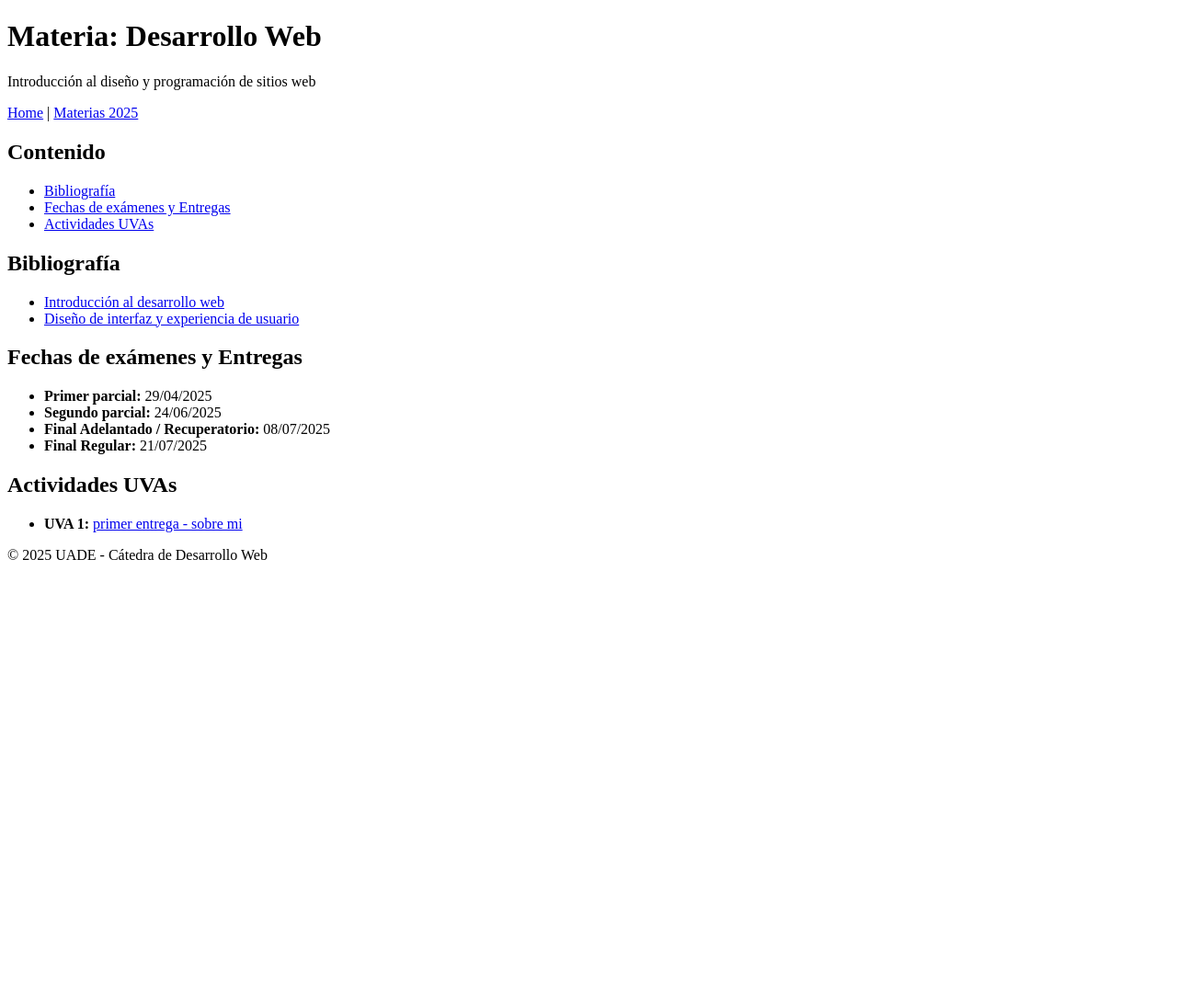
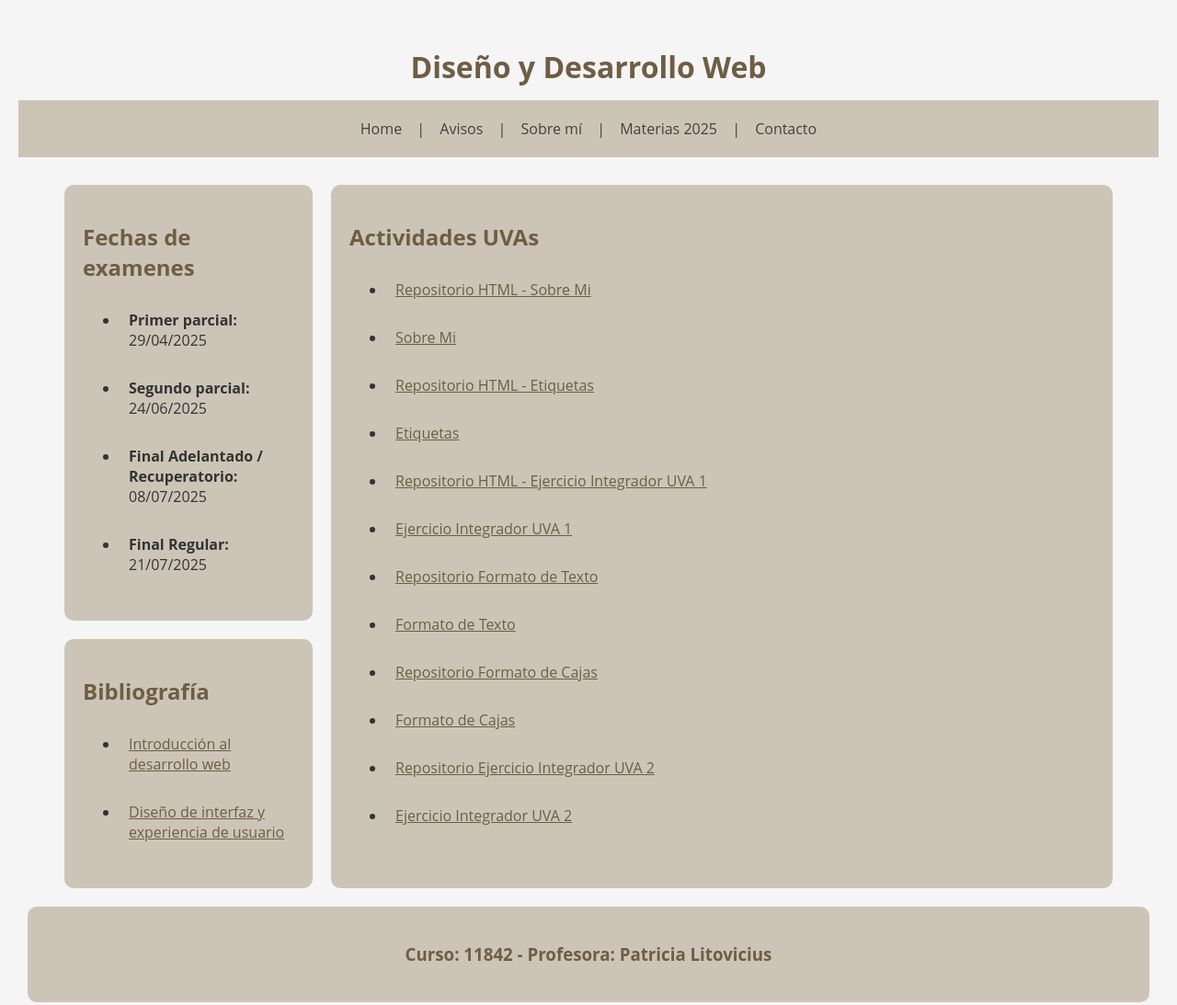
Before and after one commit to mercedesbr/desarrolloweb.io, a plain HTML site: page index.html in a window 1280 px wide. Shown: the top 1093 px of the page at 92% size. Before the commit the page ends 800 px from the top, so only its background shows below. Drawn offline with Linux system fonts and the light colour scheme.

Commit message:
final changes

```diff
--- /dev/null
+++ b/desarrollostyle.css
@@ -0,0 +1,194 @@
+
+html, body {
+    font-family: 'Open Sans', sans-serif;
+    background-color: #f5f5f5;
+    color: hsl(0, 0%, 20%);
+    margin: 0;
+    padding: 0;
+    height: 100%;
+  }
+
+  /* Cabecera */
+  header {
+    color: #6F5D44;
+    padding: 10px;
+    text-align: center;
+  }
+
+  header h1 {
+    margin-bottom: 5px;
+  }
+
+  /* Menú */
+  nav ul {
+    list-style: none;
+    display: flex;
+    justify-content: center;
+    gap: 15px;
+    padding: 0;
+  }
+
+  nav a {
+    color: #414240;
+    text-decoration: none;
+    padding: 8px 12px;
+    border-radius: 5px;
+  }
+
+  nav a:hover {
+    background-color: #E5BB89;
+  }
+
+  a {
+    color: #6F5D44;
+  }
+
+  /* Listas*/
+  .ul-seleccionable, ul {
+    list-style-type: disc;
+    padding-left: 40px;
+    margin: 20px 0;
+    color: #333;
+  }
+
+  .ul-seleccionable li {
+    margin: 10px 0;
+    padding: 10px;
+    border-radius: 8px;
+    transition: transform 0.3s ease;
+  }
+  ul li {
+    margin: 10px 0;
+    padding: 10px;
+  }
+
+
+  .ul-seleccionable li:hover {
+    box-shadow: 0 4px 8px rgba(0, 0, 0, 0.1);
+  }
+
+  .curso {
+    color: #6F5D44;
+    text-align: center;
+    margin-bottom: 20px;
+  }
+  /* Contenedor principal */
+  .container {
+    min-height: 100%;
+    display: flex;
+    flex-direction: column;
+
+  }
+
+  /* Contenido */
+  .content {
+    flex-grow: 1;
+    padding: 20px;
+  }
+
+  /* Menú */
+  .menu {
+    text-align: center;
+    background-color: #CCC5B7;
+    color: #414240;
+    padding: 20px;
+    margin-bottom: 20px;
+  }
+
+
+/* Grid */
+.grid-container {
+    display: grid;
+    grid-template-columns: 20px 1fr 1fr 1fr 1fr 20px; /* Primera y última columna con margen */
+    grid-template-rows: auto auto auto;
+    padding: 10px;
+    gap: 20px;
+  }
+
+  .grid-container > div {
+    padding: 20px;
+    background-color: #CCC5B7;
+    border-radius: 10px;
+  }
+
+  .primero {
+    grid-column: 2 / 3;
+  }
+
+  .segundo {
+    grid-column: 2 / 3;  /* Segundo grid desde la columna 2 */
+    grid-row: 2 / 3;
+  }
+
+  .tercero {
+    grid-area: 1 / 3 / 3 / 6;
+  }
+  .cuarto {
+    grid-column: 1 / 7;
+    text-align: center;
+    font-weight: bold;
+  }
+  /* Lista de tareas */
+  .actividades-title {
+    font-weight: bold;
+    color: #6F5D44;
+  }
+
+  @media (max-width: 600px) {
+    .grid-container {
+      grid-template-columns: 10px 1fr 10px;
+      grid-template-rows: auto;
+    }
+
+    .primero,
+    .segundo,
+    .tercero,
+    .cuarto {
+      grid-column: 2 / 3;
+      grid-row: auto;
+    }
+
+    .tercero {
+      grid-area: auto;
+    }
+    nav ul {
+        flex-direction: column;
+        align-items: center;
+        gap: 10px;
+    }
+    .content {
+        padding: 15px;
+      }
+
+    .hero {
+        padding: 10px;
+      }
+
+    .tabla-materias th, .tabla-materias td {
+        padding: 10px;
+        font-size: 14px;
+    }
+
+    #task-input {
+        width: 90%;
+    }
+
+    .menu {
+        padding: 15px;
+    }
+    .perfil {
+        flex-direction: column;
+        align-items: center;
+        text-align: center;
+      }
+
+    .foto-perfil {
+        width: 80%; /* que no ocupe todo el ancho */
+    }
+
+      ul {
+        padding-left: 20px;
+      }
+      .form-section {
+        padding: 50px 50px;
+      }
--- a/index.html
+++ b/index.html
@@ -1,63 +1,72 @@
 <!DOCTYPE html>
 <html lang="es">
 <head>
-  <meta charset="UTF-8">
-  <title>Desarrollo Web - Informativa</title>
+    <meta charset="UTF-8" />
+    <meta name="viewport" content="width=device-width, initial-scale=1.0" />
+    <title>Diseño y Desarrollo Web</title>
+   <link rel="stylesheet" href="desarrollostyle.css" />
 </head>
+
  <body>
-
+    <div class="container">
+        <div class="content">
             <header>
-    <h1>Materia: Desarrollo Web</h1>
-    <p>Introducción al diseño y programación de sitios web</p>
+                <h1>Diseño y Desarrollo Web</h1>
             </header>
-
+            <section class="menu">
                 <nav>
-    <a href="https://mercedesbr.github.io/dw.uva1.github.io/index.html">Home</a> |
-    <a href="https://mercedesbr.github.io/dw.uva1.github.io/materias.html">Materias 2025</a>
+                    <a href="index.html">Home</a> |
+                    <a href="avisos.html">Avisos</a> |
+                    <a href="sobremi.html">Sobre mí</a> |
+                    <a href="materias.html">Materias 2025</a> |
+                    <a href="contacto.html">Contacto</a>
                 </nav>
-
-  <nav>
-    <div class="container">
-      <h1>Contenido</h1>
-      <ul>
-        <li><a href="#bibliografía">Bibliografía</a></li>
-        <li><a href="#fechas">Fechas de exámenes y Entregas</a></li>
-        <li><a href="#actividades">Actividades UVAs</a></li>
-      </ul>
-    </div>
-  </nav>
-
-  <main>
-    <section id="bibliografía">
-        <h2>Bibliografía</h2>
-        <ul>
-          <li><a href="https://virtualbsp.uade.edu.ar/d2l/le/content/43347/viewContent/571949/View"> Introducción al desarrollo web </a></li>
-          <li><a href="https://virtualbsp.uade.edu.ar/d2l/le/content/43347/viewContent/571954/View"> Diseño de interfaz y experiencia de usuario </a></li>
-
-        </ul>
              </section>
-
-    <section id="fechas">
-      <h2>Fechas de exámenes y Entregas</h2>
+             <div class="grid-container">
+                <div class="grid-item primero">
+                        <h2 class="actividades-title">Fechas de examenes</h2>
                             <ul>
                                 <li><strong>Primer parcial:</strong>  29/04/2025</li>
                                 <li><strong>Segundo parcial:</strong> 24/06/2025</li>
                                 <li><strong>Final Adelantado / Recuperatorio:</strong>  08/07/2025</li>
                                 <li><strong>Final Regular:</strong>  21/07/2025</li>
                             </ul>
-    </section>
-    <section id="actividades">
-      <h2>Actividades UVAs</h2>
-      <ul>
-        <li> <strong>UVA 1:</strong> <a href= "https://mercedesbr.github.io/sobremi.github.io/"> primer entrega - sobre mi</a> </li>
+                </div>
+                <div class="grid-item segundo">
+                        <h2 class="actividades-title">Bibliografía</h2>
+                        <ul class="ul-seleccionable">
+                            <li><a href="https://virtualbsp.uade.edu.ar/d2l/le/content/43347/viewContent/571949/View"> Introducción al desarrollo web </a></li>
+                            <li><a href="https://virtualbsp.uade.edu.ar/d2l/le/content/43347/viewContent/571954/View"> Diseño de interfaz y experiencia de usuario </a></li>
                         </ul>
-    </section>
+                </div>
+                <div class="grid-item tercero">
+                        <h2 class="actividades-title">Actividades UVAs</h2>
+                            <ul class="ul-seleccionable">
+                                <li> <a href="https://github.com/mercedesbr/sobremi.github.io">Repositorio HTML - Sobre Mi</a></li>
+                                <li> <a href="https://mercedesbr.github.io/sobremi.github.io/">Sobre Mi</a></li>
+                                <li> <a href="https://github.com/mercedesbr/desarrolloweb.io">Repositorio HTML - Etiquetas</a></li>
+                                <li> <a href="https://mercedesbr.github.io/desarrolloweb.io/">Etiquetas</a></li>
+                                <li> <a href="https://github.com/mercedesbr/dw.uva1.github.io">Repositorio HTML - Ejercicio Integrador UVA 1</a></li>
+                                <li> <a href="https://mercedesbr.github.io/dw.uva1.github.io/">Ejercicio Integrador UVA 1</a></li>
+                                <li> <a href="https://github.com/mercedesbr/formato.de.texto.github.io">Repositorio Formato de Texto</a></li>
+                                <li> <a href="https://mercedesbr.github.io/formato.de.texto.github.io/">Formato de Texto</a></li>
+                                <li> <a href="https://github.com/mercedesbr/formato.de.caja.github.io">Repositorio Formato de Cajas</a></li>
+                                <li> <a href="https://mercedesbr.github.io/formato.de.caja.github.io/">Formato de Cajas</a></li>
+                                <li> <a href="https://github.com/mercedesbr/tpobligatoriouva2.github.io">Repositorio Ejercicio Integrador UVA 2</a></li>
+                                <li> <a href="https://mercedesbr.github.io/tpobligatoriouva2.github.io/">Ejercicio Integrador UVA 2</a></li>
 
-  </main>
+                            </ul>
+                </div>
+                <div class="grid-item cuarto">
+                    <h3 class="curso"> Curso: 11842 -  Profesora: Patricia Litovicius</p>
+                </div>
 
+             </div>
+        </div>
         <footer>
             <p>&copy; 2025 UADE - Cátedra de Desarrollo Web</p>
         </footer>
+    </div>
+</body>
 
-</body>
 </html>
```
Lines whose indentation alone changed are shown as unchanged.
